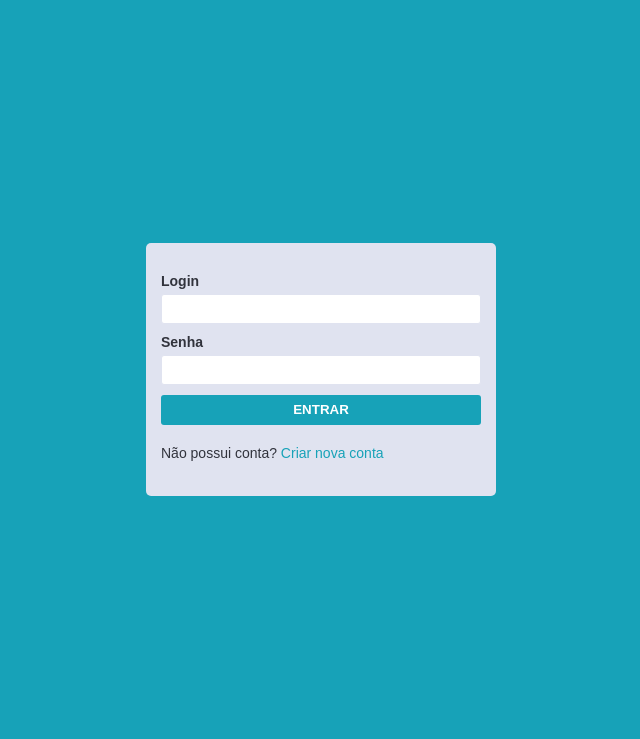
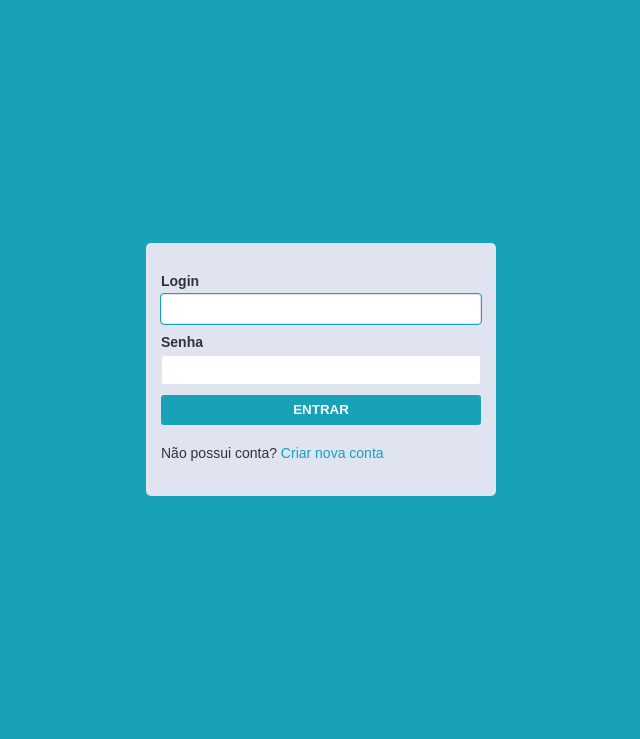
Before and after one commit to dwmartins/CRUD_LOGIN, a PHP site: page / in a window 1280 px wide, with the restyled element focused. Shown: the part 61-800 px from the top of the page, without its empty margins (319-959 px from the left). Run offline with PHP 8.4, Linux system fonts and the light colour scheme; some libraries are stand-ins or nearby versions.

Commit message:
Colocando bordar nos inputs

```diff
--- a/src/css/style.css
+++ b/src/css/style.css
@@ -79,7 +79,7 @@
 }
 
 .login > form input:focus, .criar_usuario > form input:focus {
-    outline: none;
+    outline: 1px solid var(--verde);
 }
 
 .login > form label, .criar_usuario > form label {
@@ -307,7 +307,7 @@
 }
 
 .abrir_chamado form input:focus, textarea:focus{
-    outline: none;
+    outline: 1px solid var(--verde);
 }
 
 .abrir_chamado form textarea{
```
